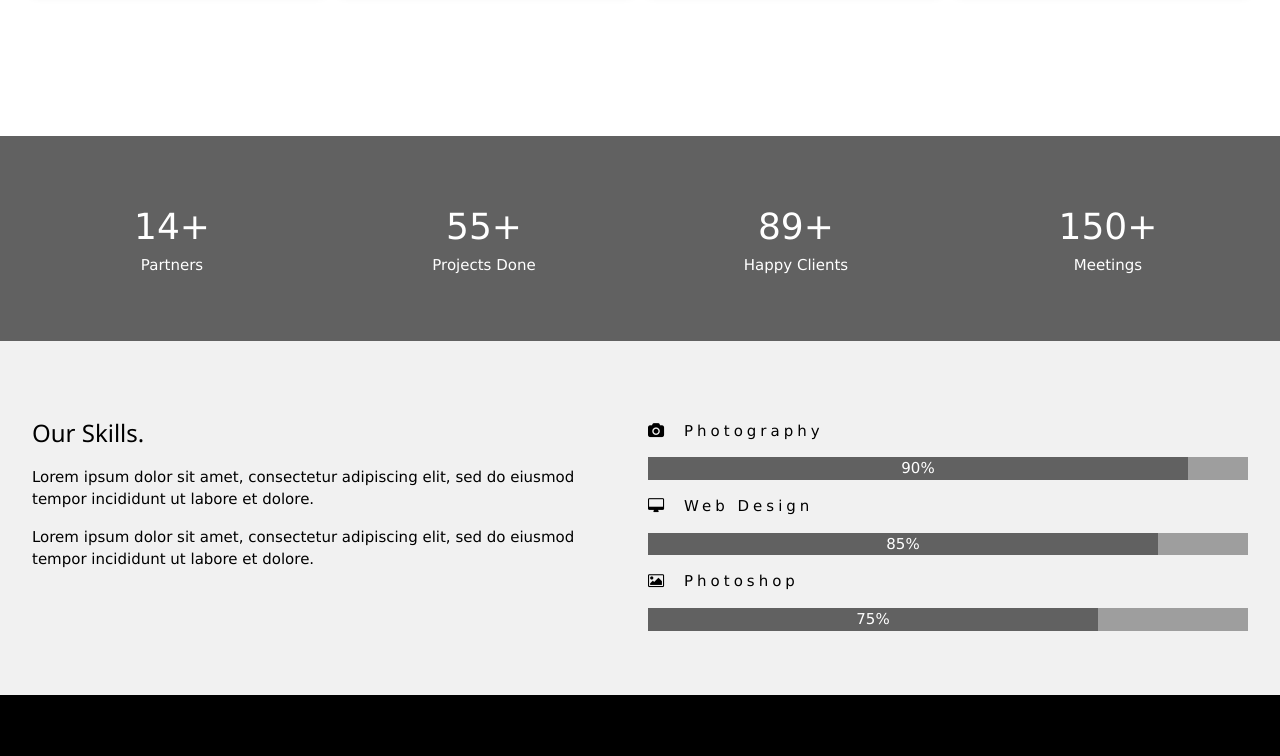
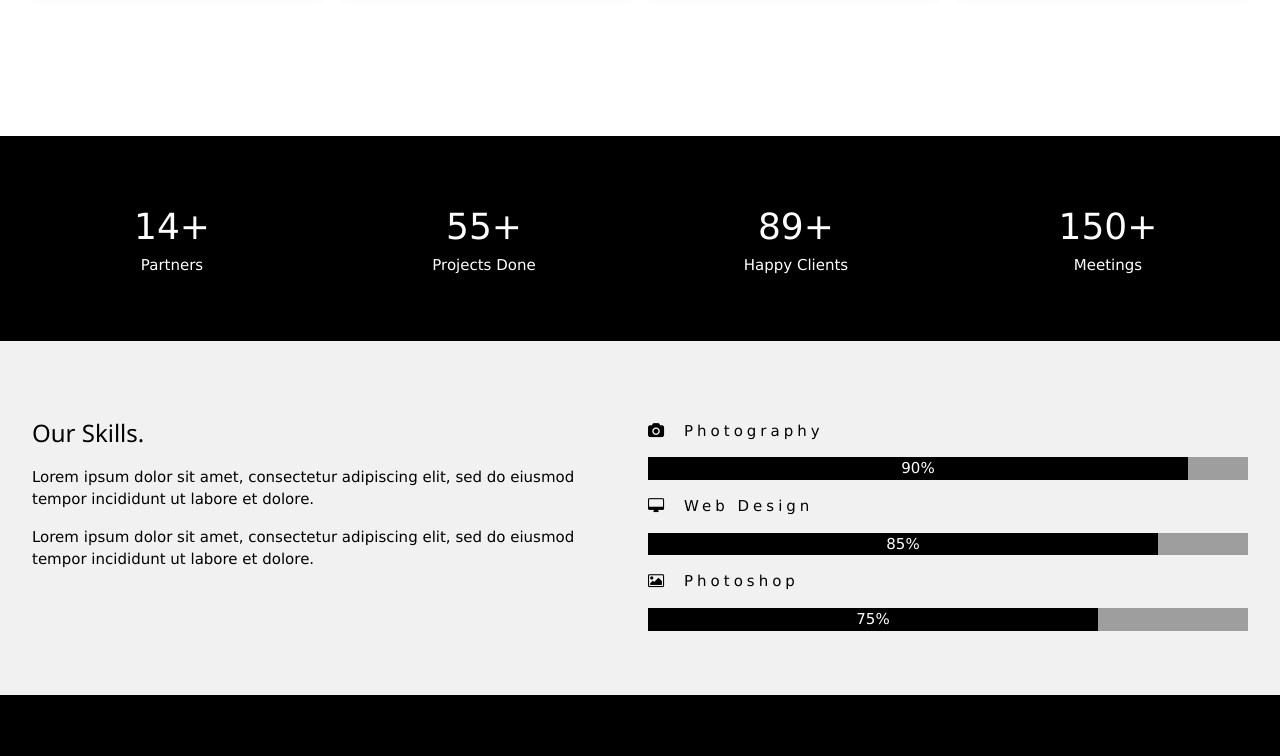
Before and after one commit to Youcode-Classe-E-2024-2025/sikal-achraf-static, a plain HTML site: page sikal-achraf-static/index.html in a window 1280 px wide. Shown: the part 1520-2276 px from the top of the page. Drawn offline with Linux system fonts and the light colour scheme.

Commit message:
final css

```diff
--- a/sikal-achraf-static/style.css
+++ b/sikal-achraf-static/style.css
@@ -1384,7 +1384,7 @@ a {
 .w3-dark-gray,
 .w3-hover-dark-gray:hover {
   color: #fff !important;
-  background-color: #616161 !important;
+  background-color: #000000 !important;
 }
 .w3-pale-red,
 .w3-hover-pale-red:hover {
```
